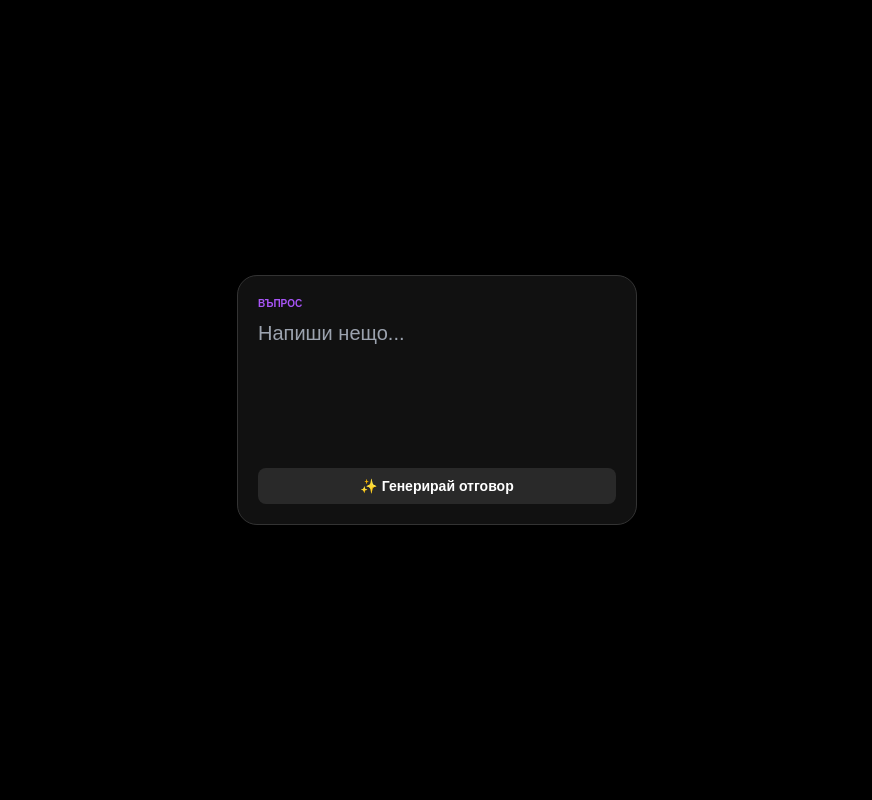
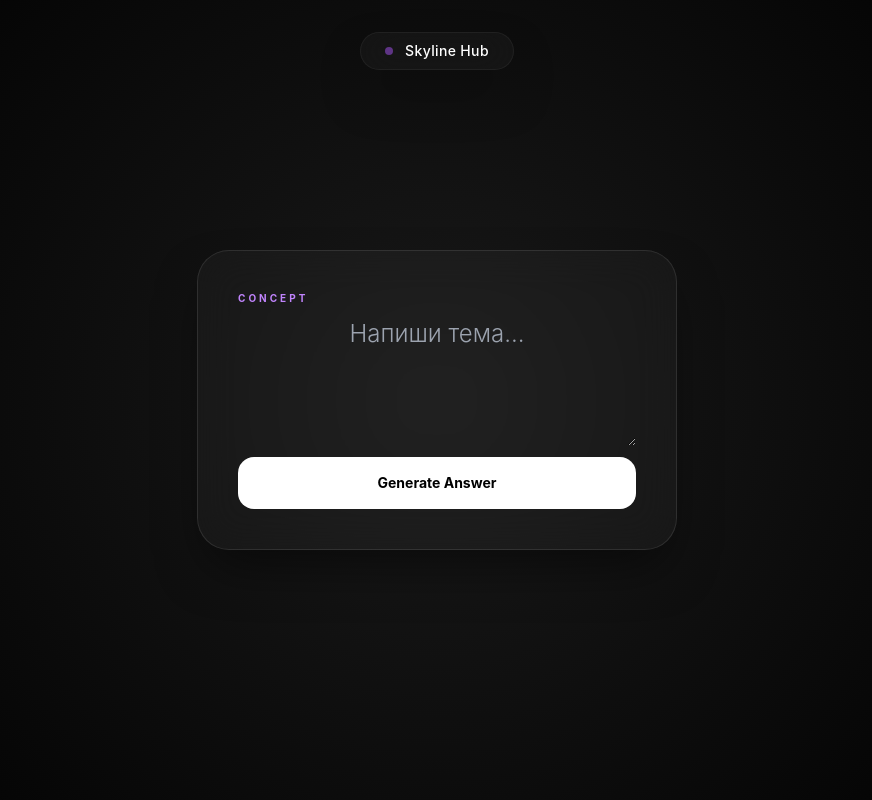
Before and after one commit to B0b4eto/stidyspace2, a plain HTML site: page Flashcardcreate.html in a window 1280 px wide. Shown: the whole page, without its empty margins (203-1075 px from the left). Drawn offline with nearby package versions, Linux system fonts and the light colour scheme.

Commit message:
Update title and enhance card styling in HTML

```diff
--- a/Flashcardcreate.html
+++ b/Flashcardcreate.html
@@ -2,69 +2,154 @@
 <html lang="bg">
 <head>
     <meta charset="UTF-8">
-    <title>Skyline Studio</title>
+    <title>Skyline Flashcards Studio</title>
     <script src="https://cdn.tailwindcss.com"></script>
     <script src="https://cdn.jsdelivr.net/npm/@supabase/supabase-js@2"></script>
     <style>
-        body { background: #000; color: white; display: flex; align-items: center; justify-content: center; height: 100vh; font-family: sans-serif; }
-        .card { width: 400px; height: 250px; position: relative; cursor: pointer; transition: transform 0.6s; transform-style: preserve-3d; }
-        .card.flipped { transform: rotateY(180deg); }
-        .face { position: absolute; width: 100%; height: 100%; backface-visibility: hidden; border-radius: 20px; padding: 20px; border: 1px solid #333; background: #111; display: flex; flex-direction: column; }
-        .back { transform: rotateY(180deg); background: #050505; border-color: #a855f7; }
+        body {
+            background: radial-gradient(circle at center, #1a1a1a 0%, #000000 100%);
+            color: white;
+            display: flex;
+            flex-direction: column;
+            align-items: center;
+            justify-content: center;
+            height: 100vh;
+            margin: 0;
+            font-family: 'Inter', system-ui, -apple-system, sans-serif;
+        }
+
+        /* Glassmorphism ефект от Figma */
+        .glass {
+            background: rgba(255, 255, 255, 0.03);
+            backdrop-filter: blur(20px);
+            border: 1px solid rgba(255, 255, 255, 0.1);
+            box-shadow: 0 25px 50px -12px rgba(0, 0, 0, 0.5);
+        }
+
+        .card-stage {
+            perspective: 1500px;
+            width: 480px;
+            height: 300px;
+        }
+
+        .card-inner {
+            position: relative;
+            width: 100%;
+            height: 100%;
+            transition: transform 0.8s cubic-bezier(0.34, 1.56, 0.64, 1);
+            transform-style: preserve-3d;
+        }
+
+        .card-inner.flipped {
+            transform: rotateY(180deg);
+        }
+
+        .face {
+            position: absolute;
+            width: 100%;
+            height: 100%;
+            backface-visibility: hidden;
+            border-radius: 32px;
+            padding: 40px;
+            display: flex;
+            flex-direction: column;
+            justify-content: space-between;
+        }
+
+        .back {
+            transform: rotateY(180deg);
+            background: rgba(10, 10, 10, 0.9);
+            border: 1px solid rgba(168, 85, 247, 0.3);
+        }
+
+        .ai-glow {
+            box-shadow: 0 0 20px rgba(168, 85, 247, 0.4);
+            animation: pulse 2s infinite;
+        }
+
+        @keyframes pulse {
+            0% { box-shadow: 0 0 20px rgba(168, 85, 247, 0.2); }
+            50% { box-shadow: 0 0 40px rgba(168, 85, 247, 0.5); }
+            100% { box-shadow: 0 0 20px rgba(168, 85, 247, 0.2); }
+        }
+
+        textarea {
+            background: transparent;
+            border: none;
+            outline: none;
+            resize: none;
+            width: 100%;
+            text-align: center;
+        }
     </style>
 </head>
 <body>
 
-    <div class="card" id="fcard" onclick="this.classList.toggle('flipped')">
-        <div class="face front">
-            <span class="text-[10px] text-purple-500 font-bold mb-2">ВЪПРОС</span>
-            <textarea id="q" class="bg-transparent border-none text-xl outline-none flex-1 resize-none" placeholder="Напиши нещо..." onclick="event.stopPropagation()"></textarea>
-            <button onclick="askAI(event)" id="aiBtn" class="bg-white/10 hover:bg-white/20 p-2 rounded-lg text-sm font-bold transition-all">✨ Генерирай отговор</button>
-        </div>
-        <div class="face back">
-            <span class="text-[10px] text-green-500 font-bold mb-2">ОТГОВОР</span>
-            <textarea id="a" class="bg-transparent border-none text-lg outline-none flex-1 resize-none" onclick="event.stopPropagation()"></textarea>
-            <button onclick="save(event)" class="bg-purple-600 p-2 rounded-lg text-sm font-bold">💾 Запази в Supabase</button>
+    <div class="fixed top-8 px-6 py-2 glass rounded-full flex items-center gap-3 text-sm font-medium tracking-wide border-white/5">
+        <div class="w-2 h-2 bg-purple-500 rounded-full animate-pulse"></div>
+        Skyline Hub
+    </div>
+
+    <div class="card-stage">
+        <div class="card-inner" id="cardElement">
+            <div class="face front glass">
+                <div class="text-[10px] uppercase tracking-[0.3em] text-purple-400 font-bold">Concept</div>
+                <textarea id="question" class="text-2xl font-light h-32 flex items-center" placeholder="Напиши тема..."></textarea>
+                <button onclick="askAI(event)" id="aiBtn" class="w-full py-4 rounded-2xl bg-white text-black font-bold text-sm hover:bg-gray-200 transition-all transform active:scale-95">
+                    Generate Answer
+                </button>
+            </div>
+
+            <div class="face back">
+                <div class="text-[10px] uppercase tracking-[0.3em] text-green-400 font-bold">AI Insight</div>
+                <textarea id="answer" class="text-lg text-gray-200 h-32 font-medium" readonly></textarea>
+                <div class="flex gap-2">
+                    <button onclick="flipBack()" class="flex-1 py-3 rounded-xl border border-white/10 text-xs font-bold hover:bg-white/5 transition-all">Flip</button>
+                    <button onclick="saveCard(event)" class="flex-1 py-3 rounded-xl bg-purple-600 text-white text-xs font-bold hover:bg-purple-500 transition-all">Save to Deck</button>
+                </div>
+            </div>
         </div>
     </div>
 
     <script>
-        // Използваме 'sbClient', за да няма конфликт с името на библиотеката
-        const sbClient = window.supabase.createClient("https://zfqpfhtbpfdudbpqzbbg.supabase.co", "eyJhbGciOiJIUzI1NiIsInR5cCI6IkpXVCJ9.eyJpc3MiOiJzdXBhYmFzZSIsInJlZiI6InpmcXBmaHRicGZkdWRicHF6YmJnIiwicm9sZSI6ImFub24iLCJpYXQiOjE3NjgyOTQ5NzQsImV4cCI6MjA4Mzg3MDk3NH0.QnmNeFn9LX9ZIc-bINH_4DNKFeJj9LCYU7QF5ZwfaDE");
+        // Инициализация
+        const sb = window.supabase.createClient("https://zfqpfhtbpfdudbpqzbbg.supabase.co", "eyJhbGciOiJIUzI1NiIsInR5cCI6IkpXVCJ9.eyJpc3MiOiJzdXBhYmFzZSIsInJlZiI6InpmcXBmaHRicGZkdWRicHF6YmJnIiwicm9sZSI6ImFub24iLCJpYXQiOjE3NjgyOTQ5NzQsImV4cCI6MjA4Mzg3MDk3NH0.QnmNeFn9LX9ZIc-bINH_4DNKFeJj9LCYU7QF5ZwfaDE");
 
         async function askAI(e) {
-            e.stopPropagation();
             const btn = document.getElementById('aiBtn');
-            const prompt = document.getElementById('q').value;
-            if(!prompt) return alert("Първо напиши въпрос!");
+            const prompt = document.getElementById('question').value;
+            if(!prompt) return;
 
-            btn.innerText = "Мисли...";
-            btn.disabled = true;
+            btn.innerText = "Consulting AI...";
+            btn.classList.add('ai-glow');
 
             try {
-                const res = await fetch("https://curly-mountain-4c28.boy05geo.workers.dev", {
+                const response = await fetch("https://curly-mountain-4c28.boy05geo.workers.dev", {
                     method: 'POST',
                     headers: { 'Content-Type': 'application/json' },
                     body: JSON.stringify({ prompt: prompt })
                 });
-                const data = await res.json();
-                document.getElementById('a').value = data.answer; //
-                document.getElementById('fcard').classList.add('flipped');
+                const data = await response.json();
+
+                document.getElementById('answer').value = data.answer;
+                document.getElementById('cardElement').classList.add('flipped');
             } catch (err) {
-                alert("Грешка при връзката с AI. Провери кода на Worker-а!");
+                alert("Error connecting to AI.");
             } finally {
-                btn.innerText = "✨ Генерирай отговор";
-                btn.disabled = false;
+                btn.innerText = "Generate Answer";
+                btn.classList.remove('ai-glow');
             }
         }
 
-        async function save(e) {
-            e.stopPropagation();
-            const q = document.getElementById('q').value;
-            const a = document.getElementById('a').value;
-            const { error } = await sbClient.from('cards').insert([{ front: q, back: a }]);
-            if(!error) alert("Успешно запазено!");
-            else alert("Грешка: Провери дали имаш таблица 'cards' в Supabase!");
+        function flipBack() {
+            document.getElementById('cardElement').classList.remove('flipped');
+        }
+
+        async function saveCard(e) {
+            const q = document.getElementById('question').value;
+            const a = document.getElementById('answer').value;
+            const { error } = await sb.from('cards').insert([{ front: q, back: a }]);
+            if(!error) alert("Saved to your collection!");
         }
     </script>
 </body>
```
